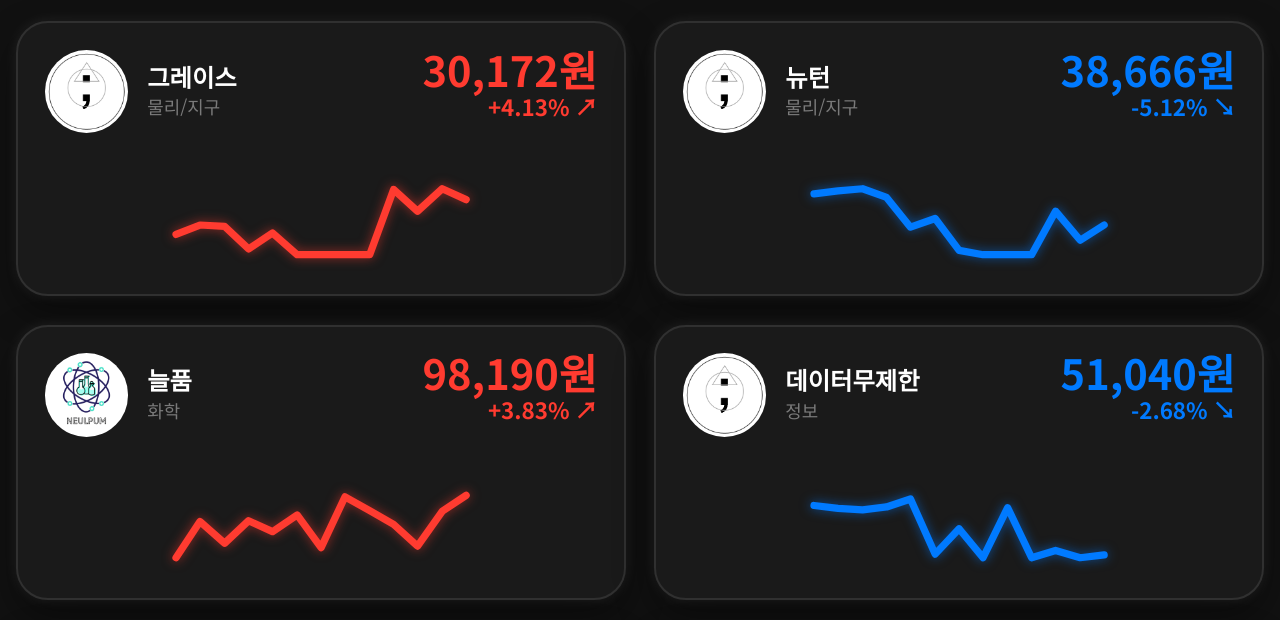
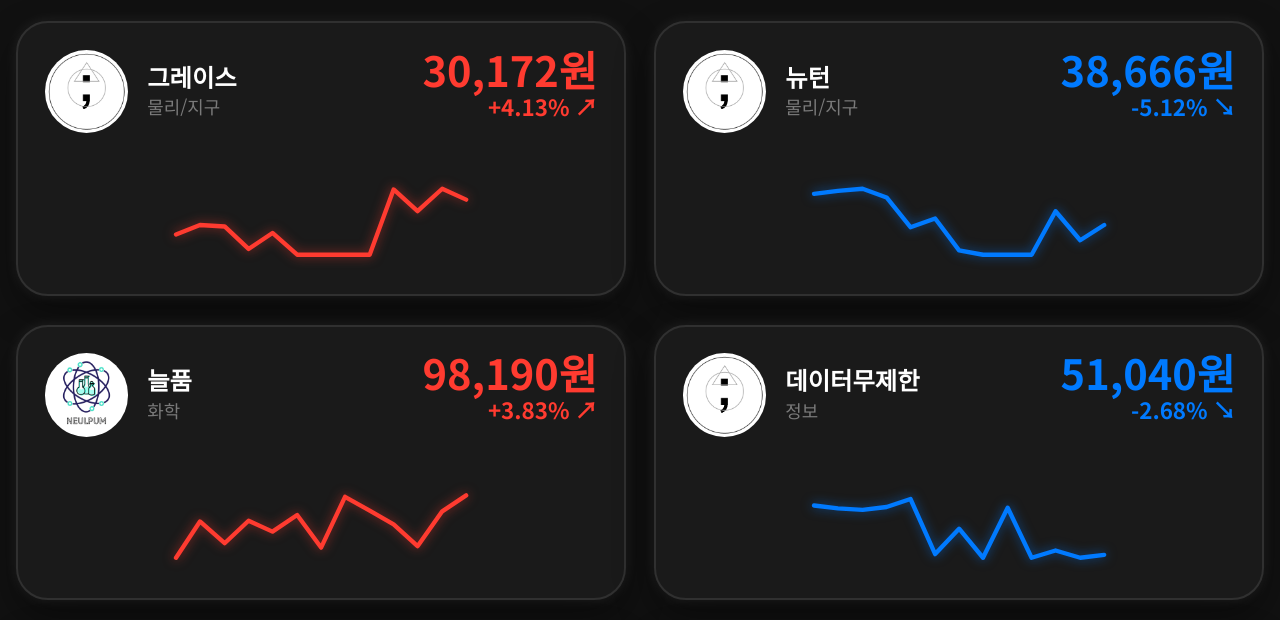
Before and after one commit to jeongbin-0509/StockKolon26, a Flask app: page /buy in a window 1280 px wide. Shown: the part 332-952 px from the top of the page. Run offline with Flask 3, Linux system fonts and the light colour scheme; the visitor is signed in with stand-in values (Sample User, id 1).

Commit message:
그래프 선 크기 및 더하기 수정

```diff
--- a/app/static/css/buy.css
+++ b/app/static/css/buy.css
@@ -235,7 +235,7 @@ body {
 .stock-chart polyline,
 .modal-chart polyline {
     fill: none;
-    stroke-width: 10;
+    stroke-width: 6;
     stroke-linecap: round;
     stroke-linejoin: round;
 }
--- a/app/static/js/buy.js
+++ b/app/static/js/buy.js
@@ -242,7 +242,8 @@ document.querySelectorAll(".amount-btn").forEach((button) => {
 
 document.querySelectorAll(".shortcut-btn").forEach((button) => {
     button.addEventListener("click", () => {
-        amountInput.value = button.dataset.value === "max" ? 16 : button.dataset.value;
+        const shortcutAmount = button.dataset.value === "max" ? 16 : Number(button.dataset.value) || 0;
+        amountInput.value = Math.max(0, (Number(amountInput.value) || 0) + shortcutAmount);
         updateSubmit();
     });
 });
```
